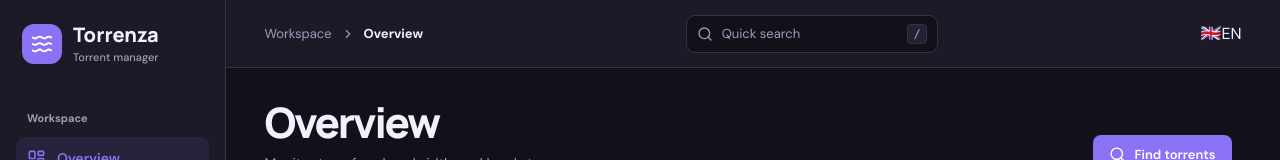
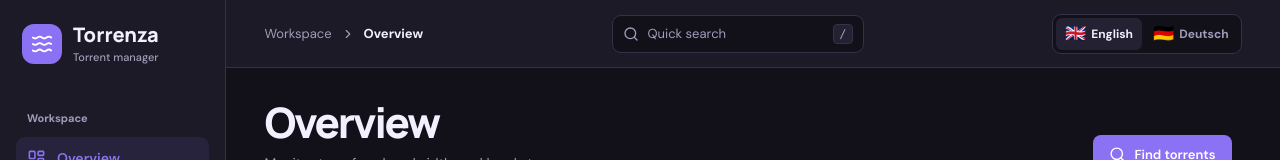
Before and after one commit to cgatting/torrenza, a React (Vite) app in the folder frontend/: page / in a window 1280 px wide. Shown: the top 160 px of the page. Built offline with nearby package versions, Linux system fonts and the light colour scheme; no server answers.

Commit message:
Show both language choices in header

```diff
--- a/frontend/src/App.css
+++ b/frontend/src/App.css
@@ -36,7 +36,10 @@
 .workspace-search input { min-width: 0; width: 100%; background: transparent; font-size: 13px; color: var(--ink); outline: none; }
 .workspace-search:focus-within { border-color: rgb(var(--accent)); }
 .workspace-search kbd { font-size: 12px; border: 1px solid var(--line); padding: 0 5px; border-radius: 4px; background: var(--raised); }
-.language-switch:hover { border-color: rgb(var(--accent) / .65); background: #302b43; }
+.language-switch { display: flex; flex-shrink: 0; gap: 2px; padding: 3px; border: 1px solid var(--line); border-radius: 9px; background: var(--canvas); }
+.language-switch button { display: flex; align-items: center; gap: 5px; padding: 7px 9px; border-radius: 6px; color: var(--muted); font-size: 12px; font-weight: 700; }
+.language-switch button:hover { color: var(--ink); background: var(--raised); }
+.language-switch button[aria-pressed="true"] { color: var(--ink); background: var(--raised); }
 .language-flag { font-size: 17px; line-height: 1; }
 .workspace-main { min-width: 0; overflow: auto; scrollbar-gutter: stable; }
 .workspace-content { width: min(100%, 1340px); margin: 0 auto; padding: 31px clamp(18px, 3vw, 42px) 40px; }
@@ -145,6 +148,9 @@
   .settings-nav { grid-template-columns: repeat(2, minmax(0, 1fr)); }
 }
 @media (max-width: 640px) {
+  .workspace-header { gap: 8px; padding-inline: 10px; }
+  .workspace-breadcrumb { display: none; }
+  .language-switch button { padding-inline: 6px; }
   .language-switch { margin-left: auto; flex-shrink: 0; }
   .toast-stack { bottom: calc(70px + env(safe-area-inset-bottom)); }
 }
--- a/frontend/src/components/AppShell.jsx
+++ b/frontend/src/components/AppShell.jsx
@@ -77,12 +77,10 @@ export default function AppShell({ children }) {
             aria-label={copy.quickSearch} placeholder={copy.quickPlaceholder} />
           <kbd>/</kbd>
         </form>
-        <button className="language-switch" onClick={() => setLanguage(language === 'en' ? 'de' : 'en')}
-          aria-label={copy.switchLanguage}
-          title={`${copy.country} · ${copy.alternateLanguage}`}>
-          <span className="language-flag" aria-hidden="true">{language === 'en' ? '🇬🇧' : '🇩🇪'}</span>
-          <span>{copy.language}</span>
-        </button>
+        <div className="language-switch" role="group" aria-label={language === 'de' ? 'Sprache auswählen' : 'Choose language'}>
+          <button type="button" aria-pressed={language === 'en'} onClick={() => setLanguage('en')}><span className="language-flag" aria-hidden="true">🇬🇧</span> English</button>
+          <button type="button" aria-pressed={language === 'de'} onClick={() => setLanguage('de')}><span className="language-flag" aria-hidden="true">🇩🇪</span> Deutsch</button>
+        </div>
       </header>
       <main id="workspace-content" ref={main} className="workspace-main" tabIndex={-1}>
         <div className="workspace-content">{children}</div>
```
